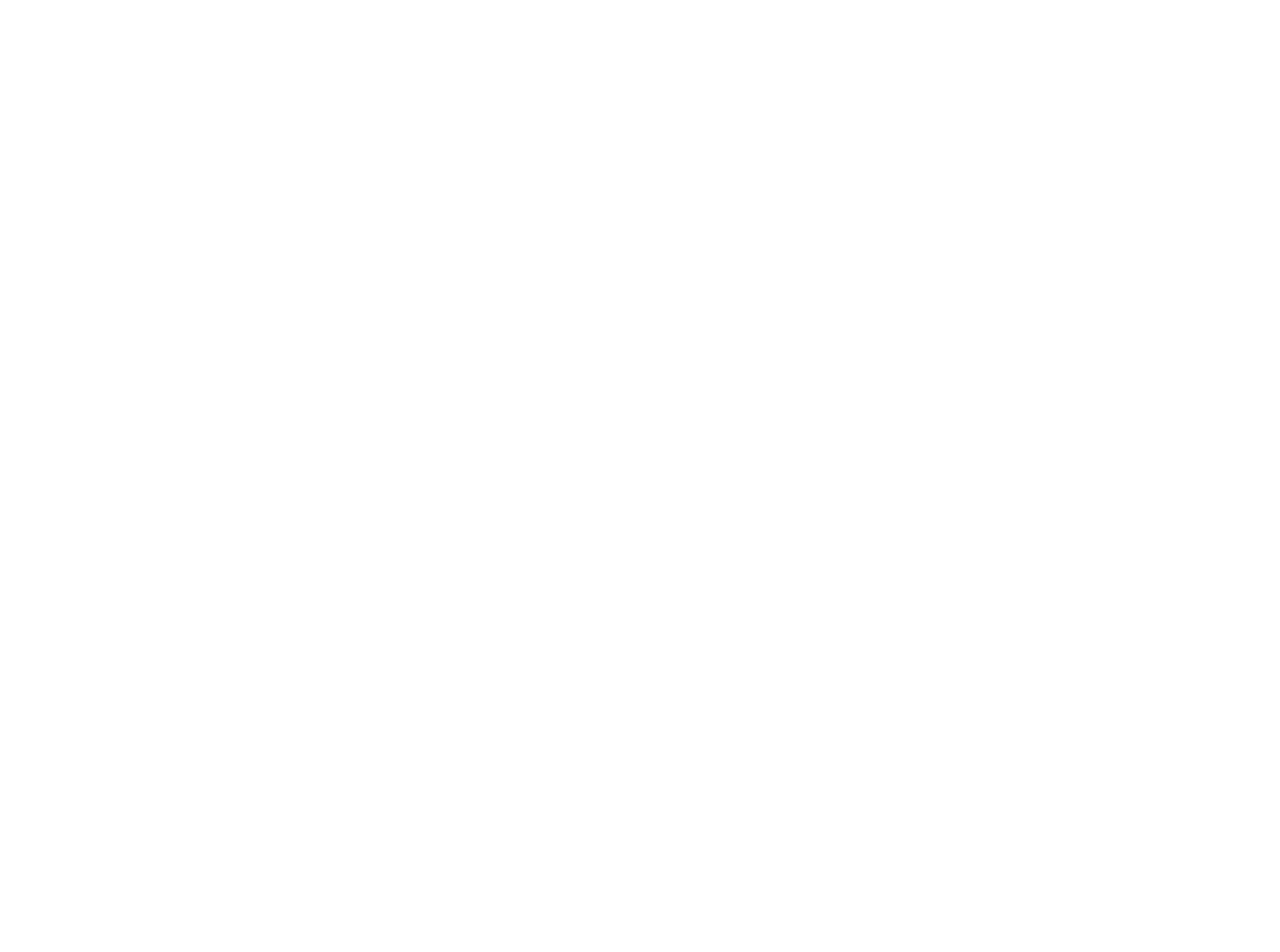
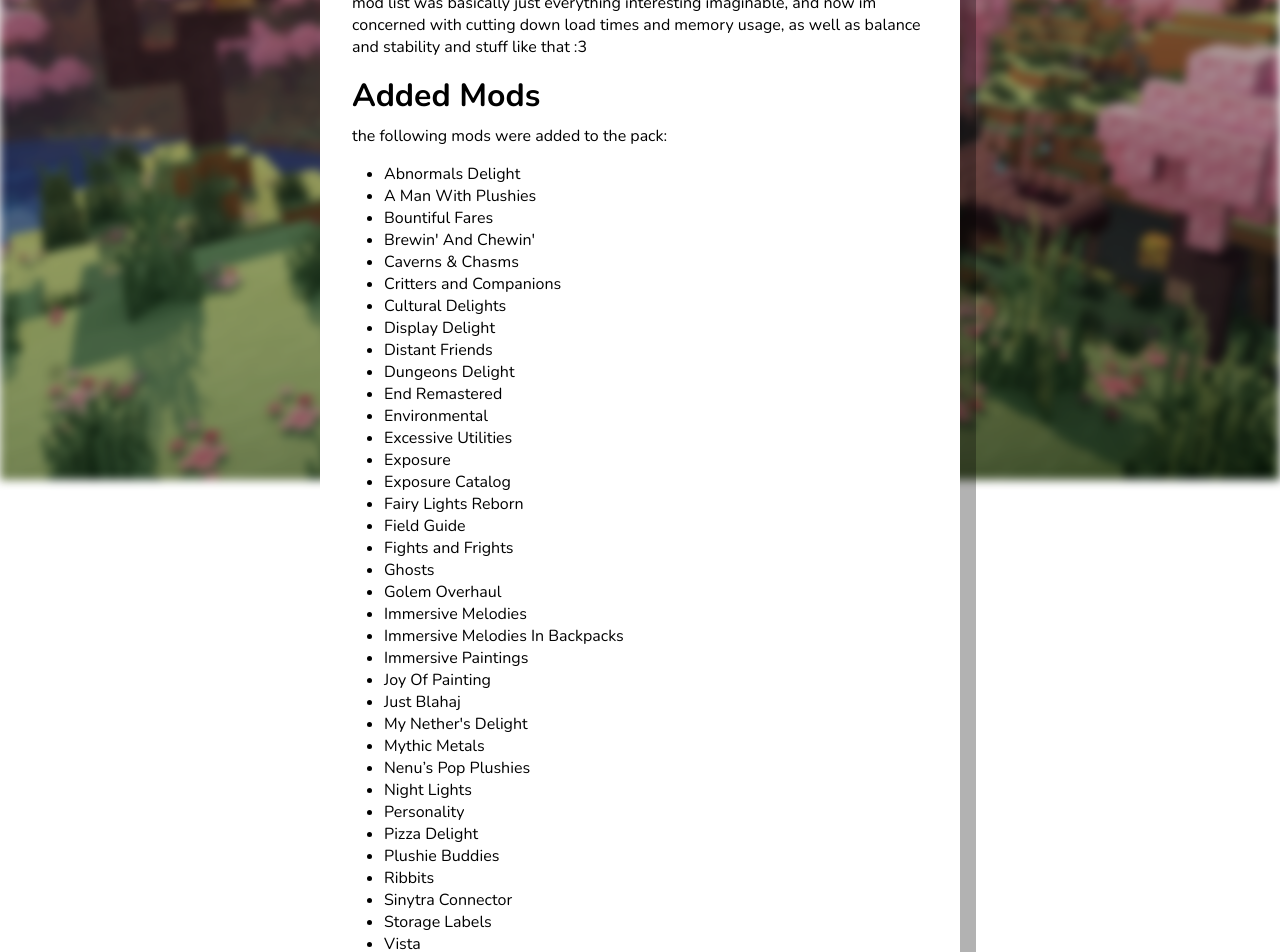
Before and after one commit to fluffypack-ruffdraft/fluffypack-ruffdraft.github.io, a SvelteKit app: page /patchnotes/v0.0.2 in a window 1280 px wide. Before the commit this address had no page. Shown: the part 320-1272 px from the top of the page. Before the commit the page ends 800 px from the top, so only its background shows below. Built offline with nearby package versions, Linux system fonts and the light colour scheme; a web font is replaced by a local one.

Commit message:
v0.0.2 patch notes

```diff
--- /dev/null
+++ b/src/routes/patchnotes/v0.0.2/+page.svelte
@@ -0,0 +1,228 @@
+<script lang="ts">
+	import Navbar from "../../../components/Navbar.svelte";
+
+	import background from "../../../assets/images/background2.jpg";
+</script>
+
+<img src={background} class="background" alt="Background" />
+<Navbar />
+<main>
+	<h1>FluffyPack: Ruff Draft - v0.0.2 Patch Notes</h1>
+
+	<p>
+		haii fluffies, heres the patch notes for fluffypack: ruff draft v0.0.2. the original mod list was basically just everything
+		interesting imaginable, and now im concerned with cutting down load times and memory usage, as well as balance and stability
+		and stuff like that :3
+	</p>
+
+	<h2>Added Mods</h2>
+	<p>the following mods were added to the pack:</p>
+
+	<ul>
+		<li>Abnormals Delight</li>
+		<li>A Man With Plushies</li>
+		<li>Bountiful Fares</li>
+		<li>Brewin' And Chewin'</li>
+		<li>Caverns &amp; Chasms</li>
+		<li>Critters and Companions</li>
+		<li>Cultural Delights</li>
+		<li>Display Delight</li>
+		<li>Distant Friends</li>
+		<li>Dungeons Delight</li>
+		<li>End Remastered</li>
+		<li>Environmental</li>
+		<li>Excessive Utilities</li>
+		<li>Exposure</li>
+		<li>Exposure Catalog</li>
+		<li>Fairy Lights Reborn</li>
+		<li>Field Guide</li>
+		<li>Fights and Frights</li>
+		<li>Ghosts</li>
+		<li>Golem Overhaul</li>
+		<li>Immersive Melodies</li>
+		<li>Immersive Melodies In Backpacks</li>
+		<li>Immersive Paintings</li>
+		<li>Joy Of Painting</li>
+		<li>Just Blahaj</li>
+		<li>My Nether's Delight</li>
+		<li>Mythic Metals</li>
+		<li>Nenu’s Pop Plushies</li>
+		<li>Night Lights</li>
+		<li>Personality</li>
+		<li>Pizza Delight</li>
+		<li>Plushie Buddies</li>
+		<li>Ribbits</li>
+		<li>Sinytra Connector</li>
+		<li>Storage Labels</li>
+		<li>Vista</li>
+		<li>Wakes Reforged</li>
+	</ul>
+
+	<h2>Removed Mods</h2>
+
+	<p>
+		the following mods were removed from the pack. some of these were because of balance or stability issues, but most were just
+		"we dont think anyone is going to use this, so its just adding pointless extra load time". look through this list; if you see
+		something you like, let me know and i can add it back as long as it doesnt have any balance/stability issues. also, several
+		were removed because "other mods already cover all of the functionality this mod has in a strictly equivalent/better way", so
+		keep that in mind.
+	</p>
+
+	<ul>
+		<li>Additional Enchanted Miner</li>
+		<li>Advanced Peripherals</li>
+		<li>AE2 Import Export Card</li>
+		<li>AE2 Network Analyzer</li>
+		<li>AE2: Crafting Tree</li>
+		<li>Apotheosis</li>
+		<li>Apothic Enchanting</li>
+		<li>Apothic Spawners</li>
+		<li>Applied Energistics 2 Wireless Terminals</li>
+		<li>Backpacked</li>
+		<li>Better Advanced Tooltips</li>
+		<li>Better Biome Blend</li>
+		<li>Better Compatibility Checker</li>
+		<li>Better F3</li>
+		<li>Blue Flame Burning</li>
+		<li>Botany Pots - Mystical Agriculture Compat</li>
+		<li>Brandon Core</li>
+		<li>Bridging Mod</li>
+		<li>Cable Tiers</li>
+		<li>CC Tweaked</li>
+		<li>CC Tweaked Compat</li>
+		<li>Charging Gadgets</li>
+		<li>Cloud Glass</li>
+		<li>Construction Sticks</li>
+		<li>Crafting on a stick</li>
+		<li>Create: Aeronautics</li>
+		<li>Create: Aquatic Ambitions</li>
+		<li>Create: Enchantment Industry</li>
+		<li>Croptopia</li>
+		<li>DimStorage</li>
+		<li>Draconic Evolution</li>
+		<li>Easy Villagers</li>
+		<li>Energy Meter</li>
+		<li>EvilCraft</li>
+		<li>Expanded AE</li>
+		<li>Extended Industrialization</li>
+		<li>Extra Disks</li>
+		<li>ExtraStorage</li>
+		<li>Gravitational Modulating Additional Unit</li>
+		<li>Hardened Armadillos</li>
+		<li>Hey Berry! Shut Up!</li>
+		<li>Immersive Overlays</li>
+		<li>Integrated Crafting</li>
+		<li>Integrated dynamics</li>
+		<li>Integrated Scripting</li>
+		<li>Integrated Terminals</li>
+		<li>Integrated Tunnels</li>
+		<li>Interdimensional Wireless Transmitter</li>
+		<li>Iris &amp; Oculus Search</li>
+		<li>Living Things</li>
+		<li>Logistics Network</li>
+		<li>Mama's Herbs and Harvest</li>
+		<li>Measurements</li>
+		<li>Modern Industrialization</li>
+		<li>Modular Bees</li>
+		<li>More Overlays</li>
+		<li>More Red x CC:Tweaked Compat</li>
+		<li>Mystical Agriculture</li>
+		<li>Mystical Agradditions</li>
+		<li>No Villager Death Messages</li>
+		<li>Nyctography</li>
+		<li>Pam's HarvestCraft 2 - Crops</li>
+		<li>Pam's HarvestCraft 2 - Food Core</li>
+		<li>Pam's HarvestCraft 2 - Food Extended</li>
+		<li>Pam's HarvestCraft 2 - Trees</li>
+		<li>Pig Pen Cipher</li>
+		<li>Potions Master</li>
+		<li>Productive Bees</li>
+		<li>Productive Trees</li>
+		<li>Quark Oddities</li>
+		<li>Railcraft Reborn</li>
+		<li>Refined Storage</li>
+		<li>Refined Storage - Curios Integration</li>
+		<li>Refined Storage - JEI Integration</li>
+		<li>Refined Storage - Mekanism Integration</li>
+		<li>Refined Storage - Quartz Arsenal</li>
+		<li>Refined Types</li>
+		<li>Roots Classic</li>
+		<li>Sable</li>
+		<li>Shiny! Mobs</li>
+		<li>Step Crafter</li>
+		<li>Steve’s Carts</li>
+		<li>TorchMaster</li>
+		<li>XNet</li>
+	</ul>
+
+	<h2>Mods Under Review</h2>
+
+	<p>
+		these mods are currently under review for removal for balance issues, instability, or uselessness. if you have an opinion,
+		speak up!
+	</p>
+
+	<ul>
+		<li>Advanced AE</li>
+		<li>Advancement Plaques</li>
+		<li>Ars Nouveau (and all of its addons)</li>
+		<li>Baubley Hearts Canisters</li>
+		<li>SushiGoCrafting</li>
+	</ul>
+</main>
+
+<style>
+	@import url("https://fonts.googleapis.com/css2?family=Nunito:ital,wght@0,200..1000;1,200..1000&display=swap");
+
+	main {
+		background-color: white;
+		display: flex;
+		flex-direction: column;
+		width: 50%;
+		margin-left: auto;
+		margin-right: auto;
+		margin-top: 5rem;
+		box-shadow: 1rem 1rem 0px rgba(0, 0, 0, 30%);
+		padding: 2rem;
+
+		&,
+		* {
+			font-family: "Nunito";
+		}
+	}
+
+	:global(body) {
+		overflow-y: auto;
+		padding-bottom: 5rem;
+	}
+
+	p {
+		margin-top: 0.5rem;
+		margin-bottom: 1rem;
+	}
+
+	h2 {
+		font-size: 2rem;
+		font-weight: bold;
+	}
+
+	ul {
+		margin-left: 2rem;
+		margin-bottom: 2rem;
+	}
+
+	.background {
+		position: fixed;
+		width: 100vw;
+		height: 100vh;
+		top: 0px;
+		left: 0px;
+		filter: saturate(70%) blur(5px) brightness(70%);
+		z-index: -100;
+	}
+
+	h1 {
+		font-size: 2.5rem;
+		font-weight: bold;
+	}
+</style>
```
